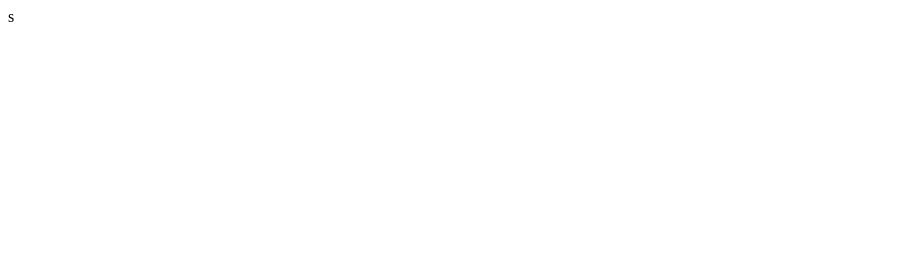
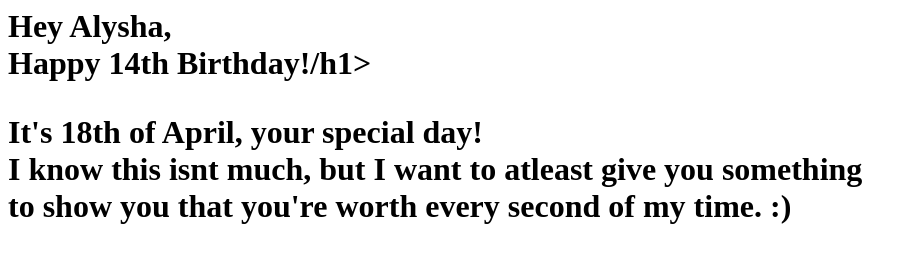
Before and after one commit to darrensdemise/alyshabday, a plain HTML site: page index.html in a window 1280 px wide. Shown: the whole page, without its empty margins (0-917 px from the left). Drawn offline with Linux system fonts and the light colour scheme.

Commit message:
Update index.html

```diff
--- a/index.html
+++ b/index.html
@@ -1,5 +1,13 @@
 <html>
 	<head>
-        <title>Alsyha's Bday</title>
-   </head>s
+		<title>Alsyha's Bday</title>
+	</head>
+	<body>
+		<div class="text-box">
+			    <h1>Hey Alysha,<br>Happy 14th Birthday!/h1> <!--- title in the main menu--->
+				<p>It's 18th of April, your special day!<br> <!--- the text under the title in the menu -->
+				I know this isnt much, but I want to atleast give you something<br>to show you that you're worth every second of my time. :)
+				</p>
+			</div>
+	</body>
 </html>
```
